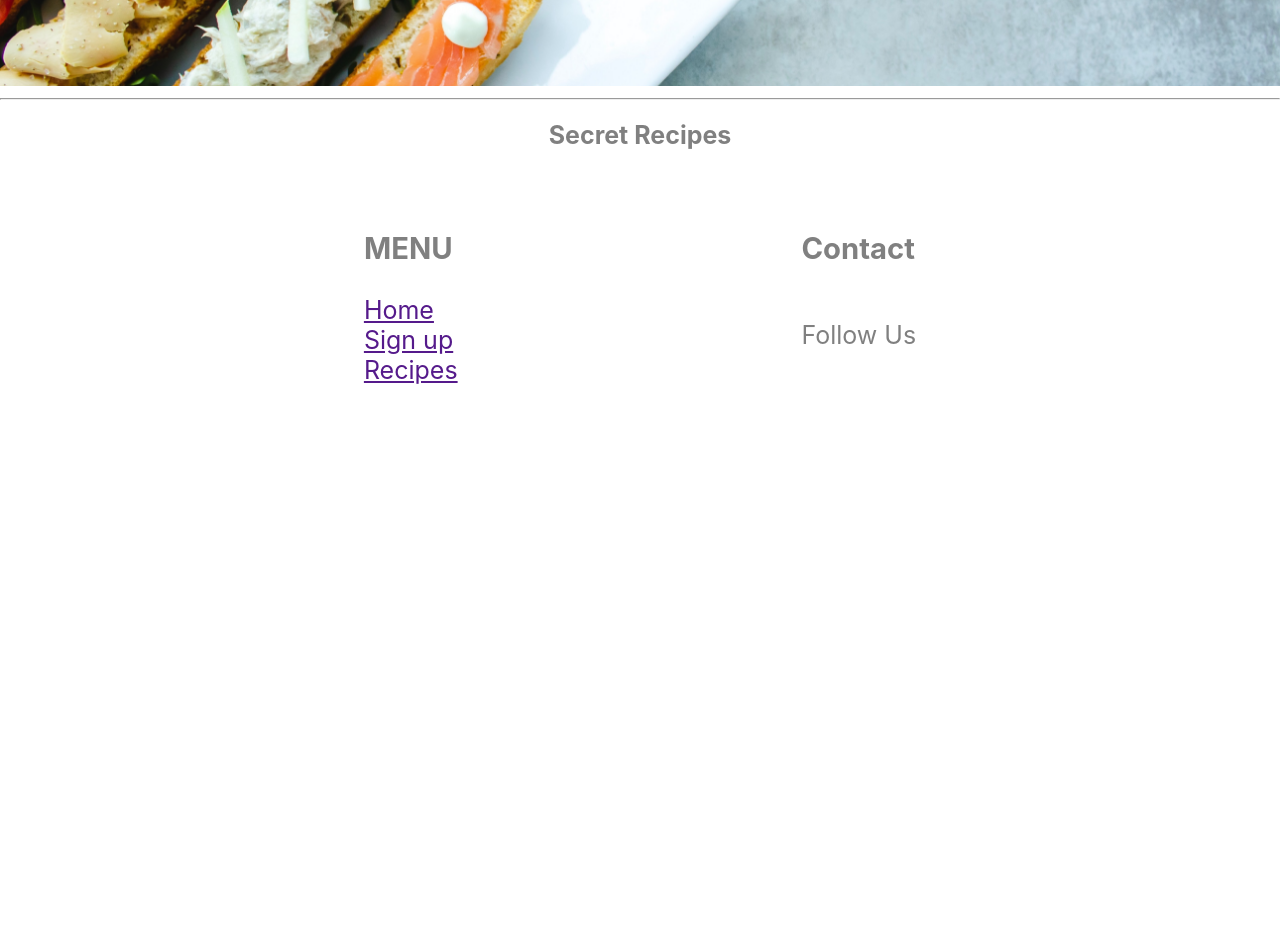
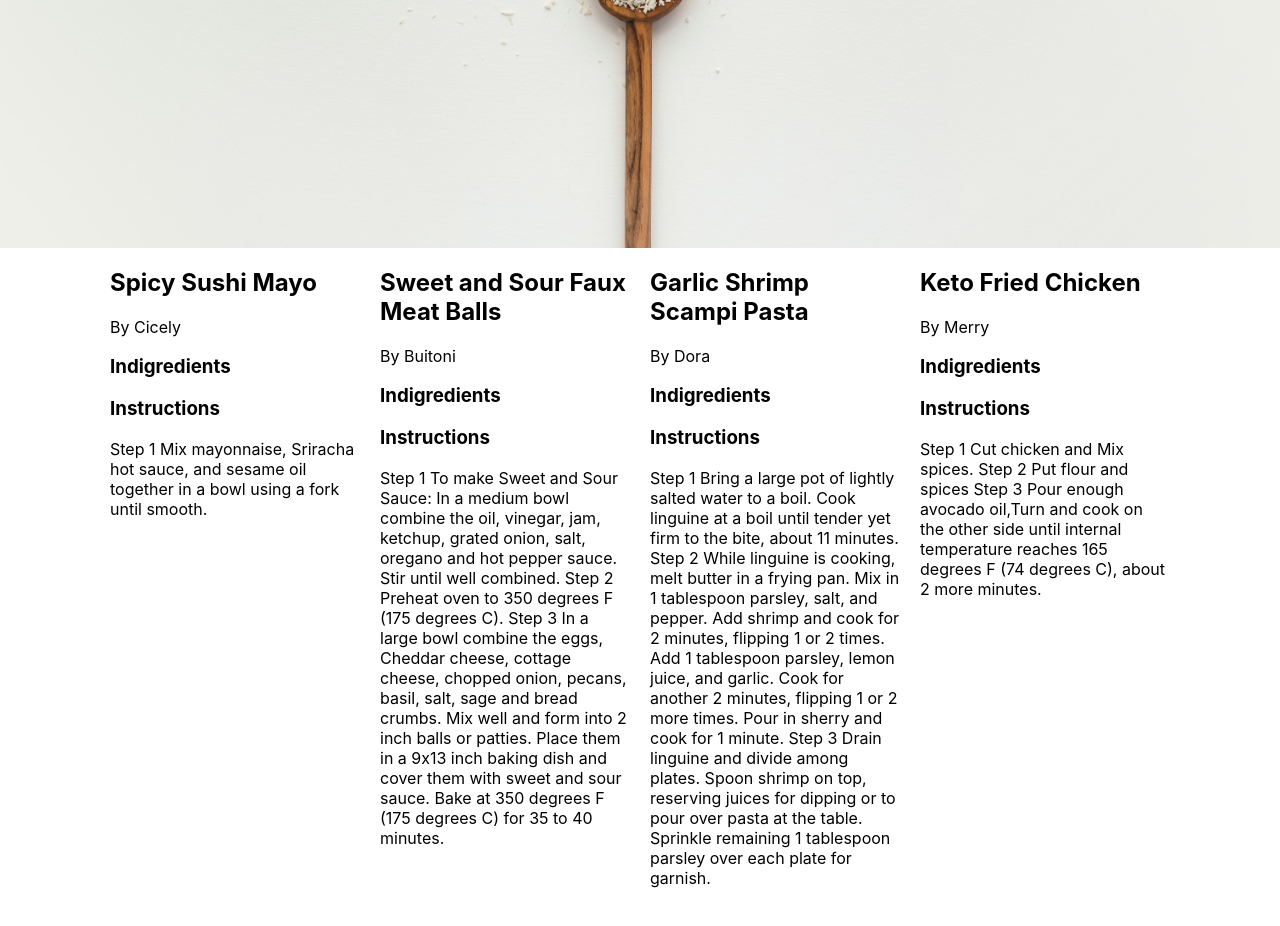
Before and after one commit to slothwithannuzzi/PTCT-SECRET-RECIPES-5-frontend, a React (Create React App) app in the folder secret_recipes/: page /recipe-list in a window 1280 px wide. Shown: the part 480-1406 px from the top of the page. Before the commit the page ends 916 px from the top, so only its background shows below. Built offline with nearby package versions, Linux system fonts and the light colour scheme.

Commit message:
added recipe card

```diff
--- a/secret_recipes/src/App.js
+++ b/secret_recipes/src/App.js
@@ -1,23 +1,42 @@
-import React from "react";
+import React, { useState, useEffect } from "react";
 import { Route, Link, Switch } from "react-router-dom";
 import styled from "styled-components";
 import Home from "./Components/Home";
-import Footer from "./Components/Footer";
+import RecipeList from "./Components/RecipeList";
+// import Footer from "./Components/Footer";
+import data from "./data";
+
+function fetch() {
+  return Promise.resolve({ success: true, data });
+}
 
 function App() {
+  const [list, setList] = useState([]);
+  useEffect(() => {
+    fetch().then((response) => setList(response.data));
+  }, []);
+
   return (
     <div>
       <Head>
         <Title>Secret Recipes</Title>
         <Bar>
           <Link to="/">Home</Link>
-          <Link to="">Recipes</Link>
-          <Link to="">Sign Up</Link>
+          <Link to="/recipe-list">Recipes</Link>
+          <Link to="/sign-up">Sign Up</Link>
         </Bar>
       </Head>
-      <Home />
+
+      <Route exact path="/">
+        <Home homeFood={list} />
+      </Route>
       <hr />
-      <Footer />
+      <Route path="/recipe-list">
+        <RecipeList foods={list} />
+      </Route>
+      <Route path="/sign-up"></Route>
+
+      {/* <Footer /> */}
     </div>
   );
 }
--- a/secret_recipes/src/Components/Home.js
+++ b/secret_recipes/src/Components/Home.js
@@ -2,11 +2,27 @@ import React from "react";
 import { Route, Link, Switch } from "react-router-dom";
 import Recipes from "./Recipes.jpg";
 import styled from "styled-components";
+import Footer from "./Footer";
 
-function Home() {
+function Home(props) {
+  const { homeFood } = props;
   return (
     <div>
       <Image className="homeImage" src={Recipes} alt="fancy-food" />
+      <div className="homeList">
+        {homeFood.map((home) => (
+          <div className="food-list" key={home.id}>
+            <h2>{home.recipe_name}</h2>
+            <p>By {home.source}</p>
+            <h3>Indigredients</h3>
+            <p>{home.ingredienrs}</p>
+            <h3>Instructions</h3>
+            <p>{home.instructions}</p>
+          </div>
+        ))}
+      </div>
+      <hr />
+      <Footer />
     </div>
   );
 }
--- /dev/null
+++ b/secret_recipes/src/Components/RecipeList.js
@@ -0,0 +1,42 @@
+import React from "react";
+import styled from "styled-components";
+import Recipes from "./Recipes-two.jpg";
+
+export default function RecipeList(props) {
+  const { foods } = props;
+
+  return (
+    <Container className="foodListContainer">
+      <Image className="homeImage" src={Recipes} alt="fancy-food" />
+      {foods.map((food) => (
+        <Card className="food-list" key={food.id}>
+          <h2>{food.recipe_name}</h2>
+          <p>By {food.source}</p>
+          <h3>Indigredients</h3>
+          <p>{food.ingredienrs}</p>
+          <h3>Instructions</h3>
+          <p>{food.instructions}</p>
+        </Card>
+      ))}
+    </Container>
+  );
+}
+
+//Styled-Components
+
+const Container = styled.div`
+  margin-top: 36px;
+  display: flex;
+  flex-wrap: wrap;
+  justify-content: center;
+`;
+
+const Card = styled.div`
+  width: 250px;
+  margin: 0 10px 32px;
+  cursor: pointer;
+`;
+
+const Image = styled.img`
+  width: 100%;
+`;
--- /dev/null
+++ b/secret_recipes/src/data.js
@@ -0,0 +1,43 @@
+const dummyData = [
+  {
+    user_id: 0,
+    recipe_name: "Spicy Sushi Mayo",
+    source: "Cicely",
+    ingredients:
+      "2 tablespoons mayonnaise 2 teaspoons Sriracha hot sauce ¼ teaspoon sesame oil",
+    category: "Appetizers",
+    instructions:
+      "Step 1 Mix mayonnaise, Sriracha hot sauce, and sesame oil together in a bowl using a fork until smooth.",
+  },
+  {
+    id: 1,
+    recipe_name: "Sweet and Sour Faux Meat Balls",
+    source: "Buitoni",
+    ingredients:
+      "¼ cup vegetable oil ¼ cup distilled white vinegar 1 cup apricot jam 1 teaspoon dried oregano 1 dash hot pepper sauce 1 cup shredded Cheddar cheese ½ cup cottage cheese 1 cup chopped pecans 1 cup ketchup ¼ cup minced onion 1 teaspoon salt 5 eggs, beaten 2 cups Italian seasoned bread crumbs",
+    category: "main dish",
+    instructions:
+      "Step 1 To make Sweet and Sour Sauce: In a medium bowl combine the oil, vinegar, jam, ketchup, grated onion, salt, oregano and hot pepper sauce. Stir until well combined. Step 2 Preheat oven to 350 degrees F (175 degrees C). Step 3 In a large bowl combine the eggs, Cheddar cheese, cottage cheese, chopped onion, pecans, basil, salt, sage and bread crumbs. Mix well and form into 2 inch balls or patties. Place them in a 9x13 inch baking dish and cover them with sweet and sour sauce. Bake at 350 degrees F (175 degrees C) for 35 to 40 minutes.",
+  },
+  {
+    id: 2,
+    recipe_name: "Garlic Shrimp Scampi Pasta",
+    source: "Dora",
+    ingredients:
+      "1 (16 ounce) package linguine pasta 2 tablespoons unsalted butter 3 tablespoons parsley flakes, divided 2 cups medium shrimp, shelled 5 cloves garlic, chopped 2 tablespoons lemon juice",
+    category: "main dish",
+    instructions:
+      "Step 1 Bring a large pot of lightly salted water to a boil. Cook linguine at a boil until tender yet firm to the bite, about 11 minutes. Step 2 While linguine is cooking, melt butter in a frying pan. Mix in 1 tablespoon parsley, salt, and pepper. Add shrimp and cook for 2 minutes, flipping 1 or 2 times. Add 1 tablespoon parsley, lemon juice, and garlic. Cook for another 2 minutes, flipping 1 or 2 more times. Pour in sherry and cook for 1 minute. Step 3 Drain linguine and divide among plates. Spoon shrimp on top, reserving juices for dipping or to pour over pasta at the table. Sprinkle remaining 1 tablespoon parsley over each plate for garnish.",
+  },
+  {
+    id: 3,
+    recipe_name: "Keto Fried Chicken",
+    source: "Merry",
+    ingredients:
+      "10 ounce chicken salt to taste pepper 1 tablespoon blanched almond flour ½ teaspoon granulated garlic avocado oil",
+    category: "Main Dish",
+    instructions:
+      "Step 1 Cut chicken and Mix spices. Step 2 Put flour and spices Step 3 Pour enough avocado oil,Turn and cook on the other side until internal temperature reaches 165 degrees F (74 degrees C), about 2 more minutes.",
+  },
+];
+export default dummyData;
```
Also changed, not shown: secret_recipes/src/Components/Recipes-two.jpg (added).
